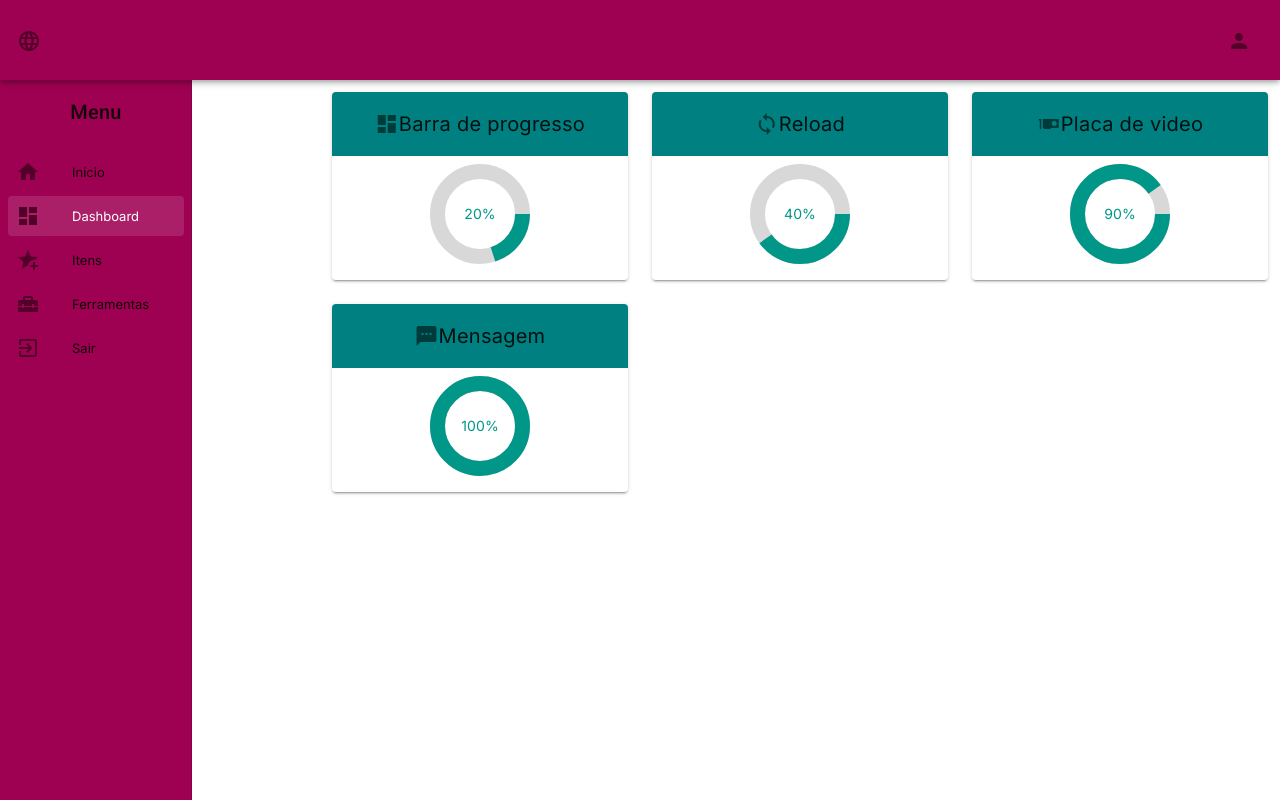
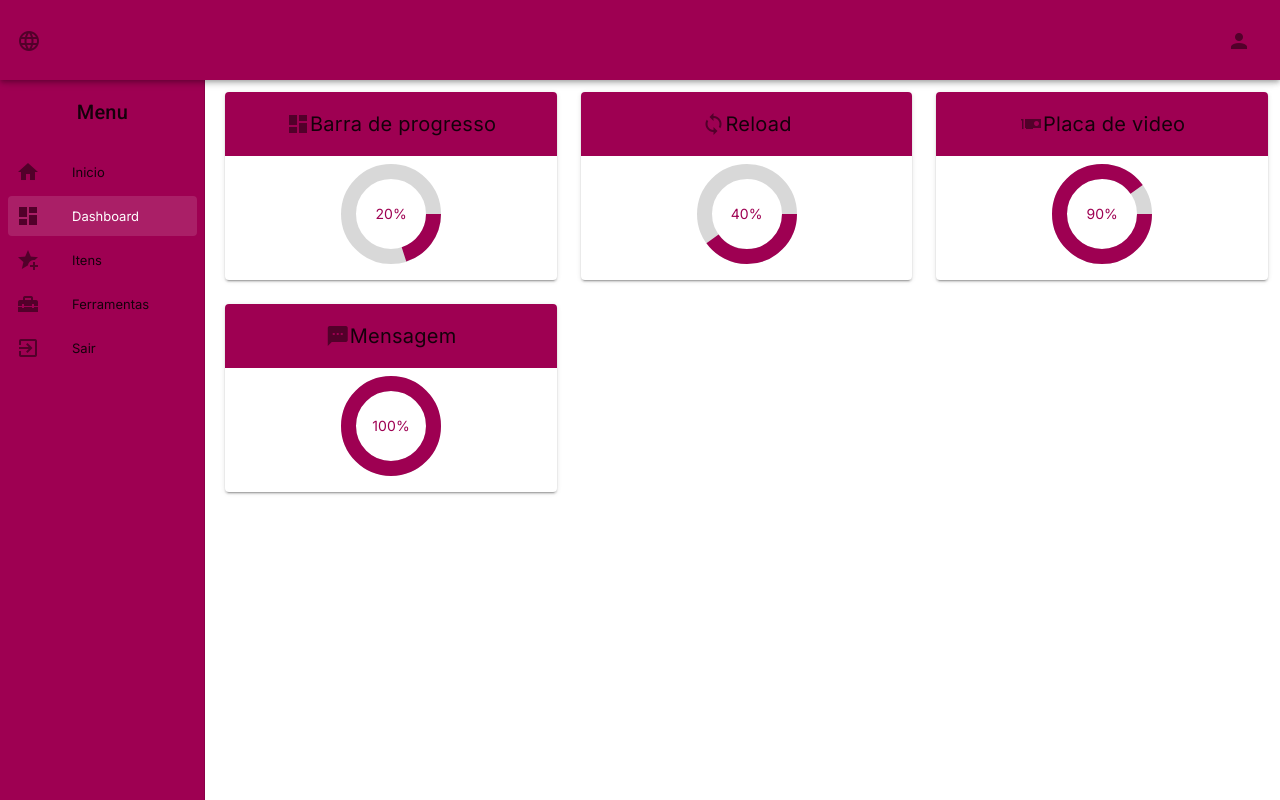
Before and after one commit to Kr1nsky/app-painel-front, a Vue app: page /#/dashboard in a window 1280 px wide. Built offline with nearby package versions, Linux system fonts and the light colour scheme.

Commit message:
ajuste no layout geral

```diff
--- a/src/components/SideBar.vue
+++ b/src/components/SideBar.vue
@@ -1,6 +1,6 @@
 <template>
     <div>
-        <v-navigation-drawer absolute permanent color="primary" width="15%" height="100%">
+        <v-navigation-drawer absolute permanent color="primary" width="16%" height="100%">
             <v-list color="primary">
                 <v-list-item>
                     <v-list-item-content color="primary">
--- a/src/plugins/vuetify.js
+++ b/src/plugins/vuetify.js
@@ -13,7 +13,8 @@ export default new Vuetify({
                         secondary: '#D1006C',
                         accent: '#52002A',
                         error: '#D10015',
-                        success:'#00D10E',
+                        success: '#00D10E',
+                        bg: '#573848',
                   }
             }
       },
--- a/src/views/Dashboard.vue
+++ b/src/views/Dashboard.vue
@@ -2,12 +2,12 @@
     <v-row>
         <v-col v-for="(item, index) in itens" :key="index" :cols="item.flex">
             <v-card>
-                <v-card-title class="d-flex justify-center mb-2" style="background-color: teal;">
-                    <v-icon>{{ item.icon }}</v-icon>
+                <v-card-title class="d-flex justify-center mb-2" color="accent" style="background-color: #9E0052;">
+                    <v-icon color="accent">{{ item.icon }}</v-icon>
                     {{ item.name }}
                 </v-card-title>
                 <v-card-text class="d-flex justify-center">
-                    <v-progress-circular :rotate="360" :size="100" :width="15" :value="item.value" color="teal">
+                    <v-progress-circular :rotate="360" :size="100" :width="15" :value="item.value" color="primary">
                         {{ item.value + '%' }}
                     </v-progress-circular>
                 </v-card-text>
--- a/src/views/Itens.vue
+++ b/src/views/Itens.vue
@@ -1,23 +1,22 @@
 <template>
-    <v-main>
+    <div>
         <v-card-title>Itens</v-card-title>
         <v-card-text>
             <v-row>
                 <v-col v-for="item in itens" :key="item" :cols="item.flex">
-                    <v-card color="#D3D3D3">
+                    <v-card color="primary">
                         <v-card-text class="d-flex justify-center">
                             <v-img max-height="150" max-width="300" :src="item.image">
                             </v-img>
                         </v-card-text>
                         <v-spacer></v-spacer>
-                        <v-card-title class="d-flex justify-center">
-                            {{ item.name }}
+                        <v-card-title class="d-flex justify-center" v-text="item.name" color="accent">
                         </v-card-title>
                     </v-card>
                 </v-col>
             </v-row>
         </v-card-text>
-    </v-main>
+    </div>
 </template>
 
 <script>
--- a/src/views/Panel.vue
+++ b/src/views/Panel.vue
@@ -4,10 +4,10 @@
         <v-main>
             <v-container fluid>
                 <v-row>
-                    <v-col cols="3">
+                    <v-col cols="2">
                         <SideBar />
                     </v-col>
-                    <v-col cols="9">
+                    <v-col cols="10">
                         <router-view />
                     </v-col>
                 </v-row>
```
